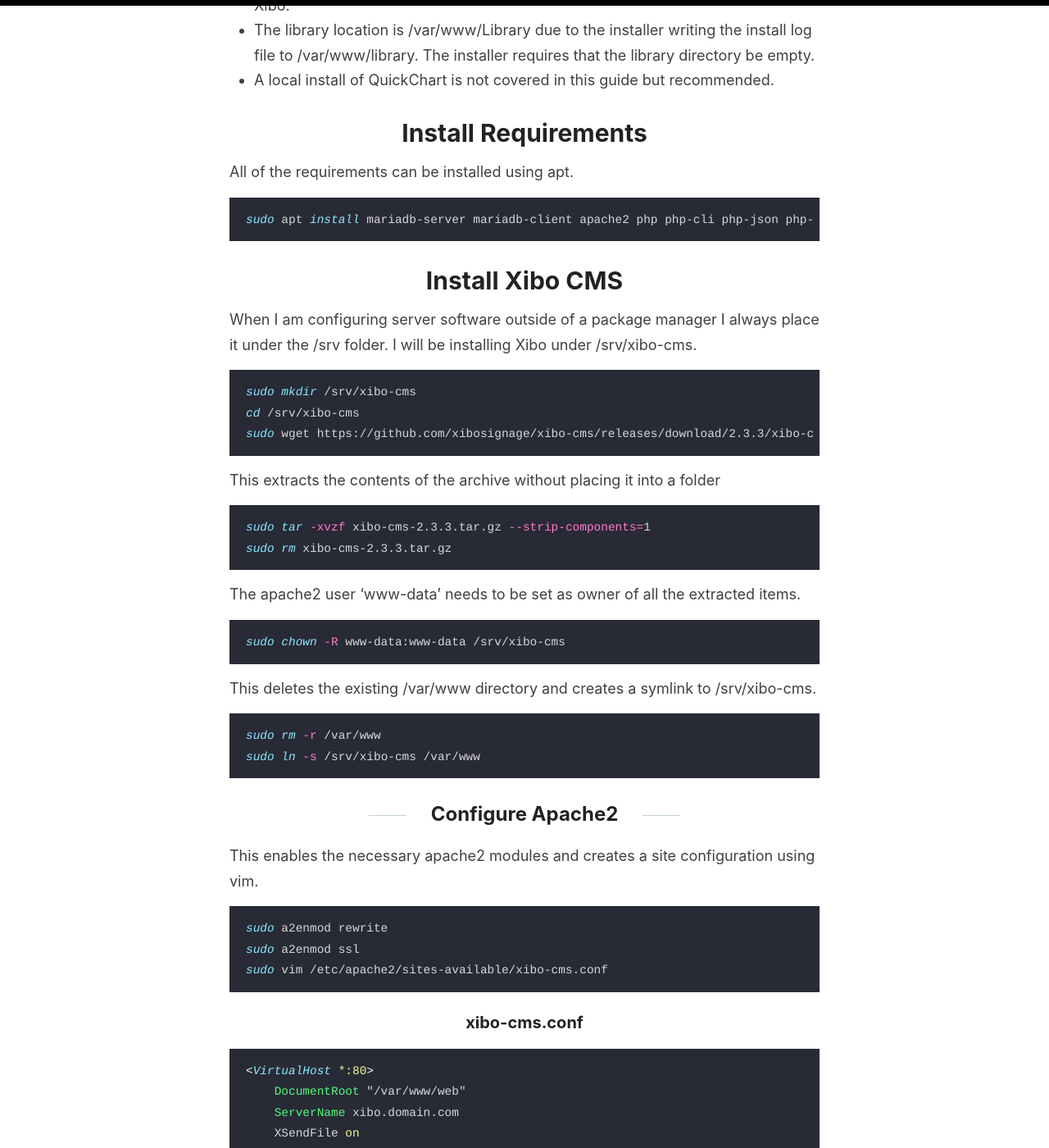
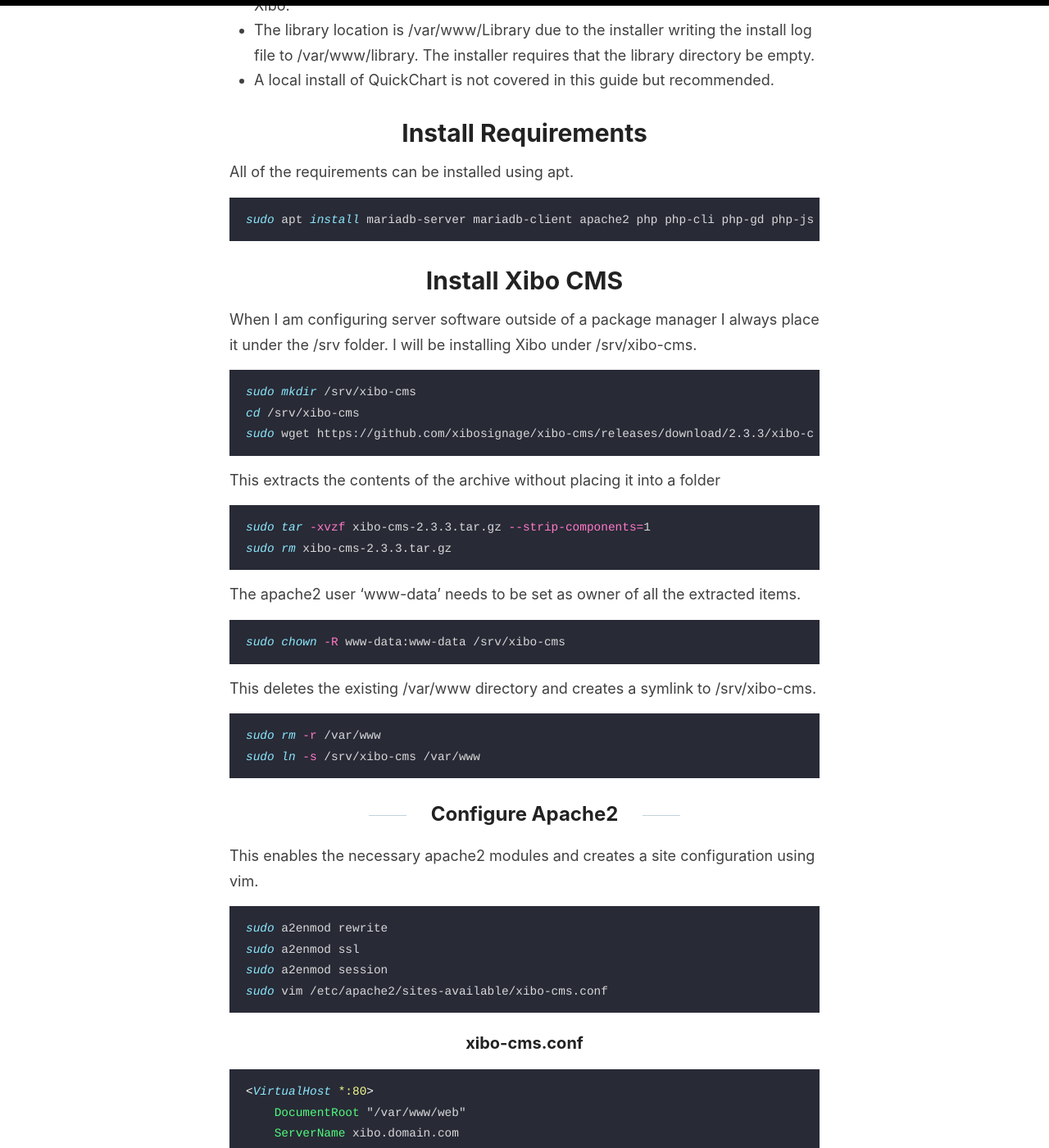
Before and after one commit to ciphermenial/ciphermenial.github.io, a Jekyll site: the page built from _posts/2020-06-05-install-xibo-on-ubuntu.md, in a window 1280 px wide and 1400 px high, scrolled down 657 px. Shown: the whole window at 82% size. Built offline with Jekyll 4.4.1, drawn with Linux system fonts in a browser that asks for light colours; comment, search, counter and statistics services are not loaded.

Commit message:
Update 2020-06-05-install-xibo-on-ubuntu.md

````diff
--- a/_posts/2020-06-05-install-xibo-on-ubuntu.md
+++ b/_posts/2020-06-05-install-xibo-on-ubuntu.md
@@ -17,7 +17,7 @@ I was recently testing out Xibo for use within a school. I origianlly used the D
 All of the requirements can be installed using apt.
 
 ```bash
-sudo apt install mariadb-server mariadb-client apache2 php php-cli php-json php-dom php-mysql php-zip php-soap php-curl php-xml php-mbstring php-zmq libapache2-mod-xsendfile
+sudo apt install mariadb-server mariadb-client apache2 php php-cli php-gd php-json php-dom php-mysql php-zip php-soap php-curl php-xml php-mbstring php-zmq libapache2-mod-xsendfile
 ```
 
 # Install Xibo CMS
@@ -55,6 +55,7 @@ This enables the necessary apache2 modules and creates a site configuration usin
 ```bash
 sudo a2enmod rewrite
 sudo a2enmod ssl
+sudo a2enmod session
 sudo vim /etc/apache2/sites-available/xibo-cms.conf
 ```
 
````
Also changed, not shown: other parts of _posts/2020-06-05-install-xibo-on-ubuntu.md (+1 -1 lines).
